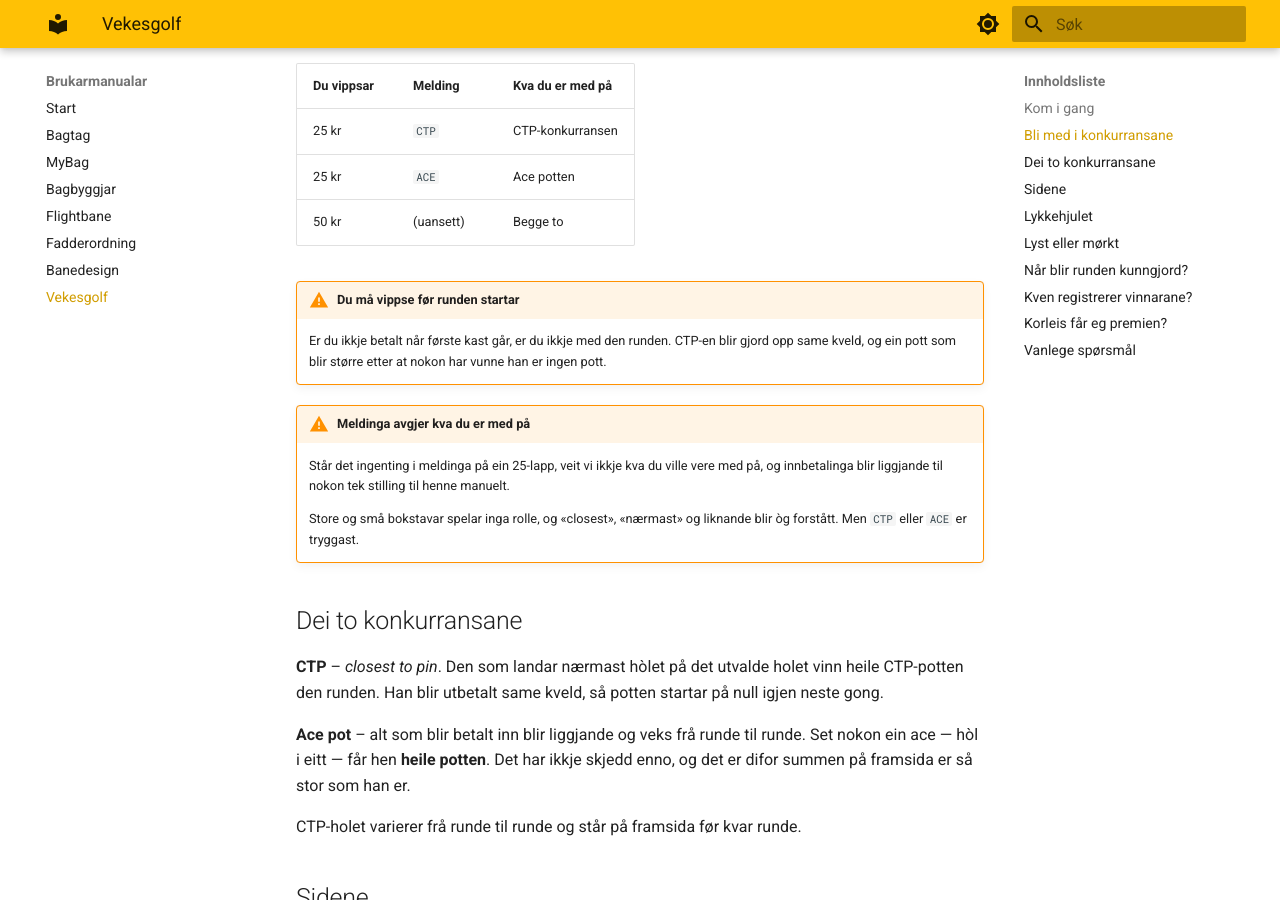
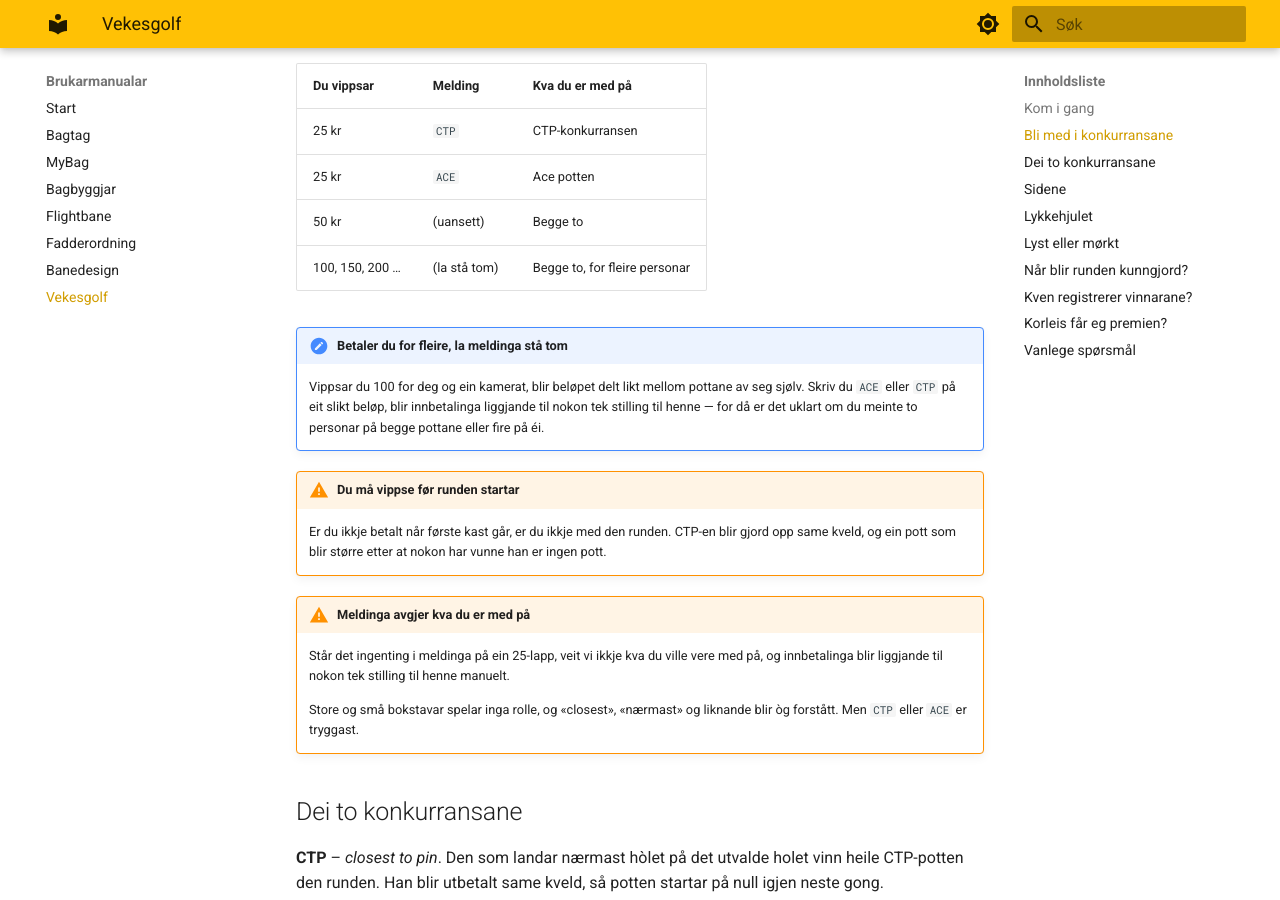
Before and after one commit to hanses89/manuals, an MkDocs documentation site: the page built from docs/vekesgolf.md, in a window 1280 px wide and 900 px high, scrolled down 663 px. Built offline with MkDocs 1.6.1 and Material for MkDocs 9.7.7, drawn with Linux system fonts in a browser that asks for light colours.

Commit message:
manual: sync from vekesgolf.kvamdgs.no @ 2825916c9c73bfaf3fbdd8032a076d9214c6191d

```diff
--- a/docs/vekesgolf.md
+++ b/docs/vekesgolf.md
@@ -29,6 +29,13 @@ Runden er gratis. Vil du vere med i CTP eller ace pot, vippsar du til klubben
 | 25 kr | `CTP` | CTP-konkurransen |
 | 25 kr | `ACE` | Ace potten |
 | 50 kr | (uansett) | Begge to |
+| 100, 150, 200 … | (la stå tom) | Begge to, for fleire personar |
+
+!!! merk "Betaler du for fleire, la meldinga stå tom"
+    Vippsar du 100 for deg og ein kamerat, blir beløpet delt likt mellom
+    pottane av seg sjølv. Skriv du `ACE` eller `CTP` på eit slikt beløp, blir
+    innbetalinga liggjande til nokon tek stilling til henne — for då er det
+    uklart om du meinte to personar på begge pottane eller fire på éi.
 
 !!! warning "Du må vippse før runden startar"
     Er du ikkje betalt når første kast går, er du ikkje med den runden. CTP-en
```
